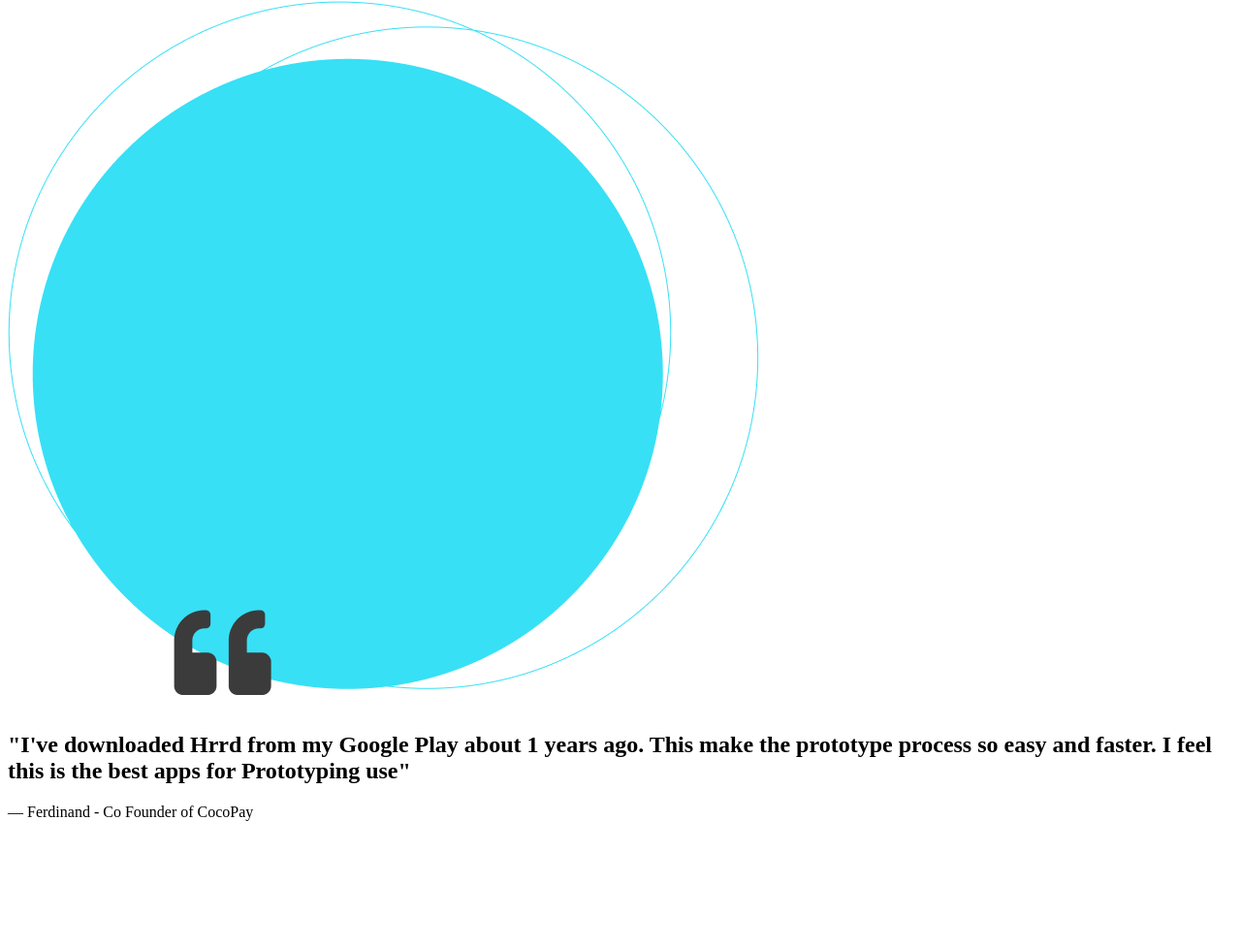
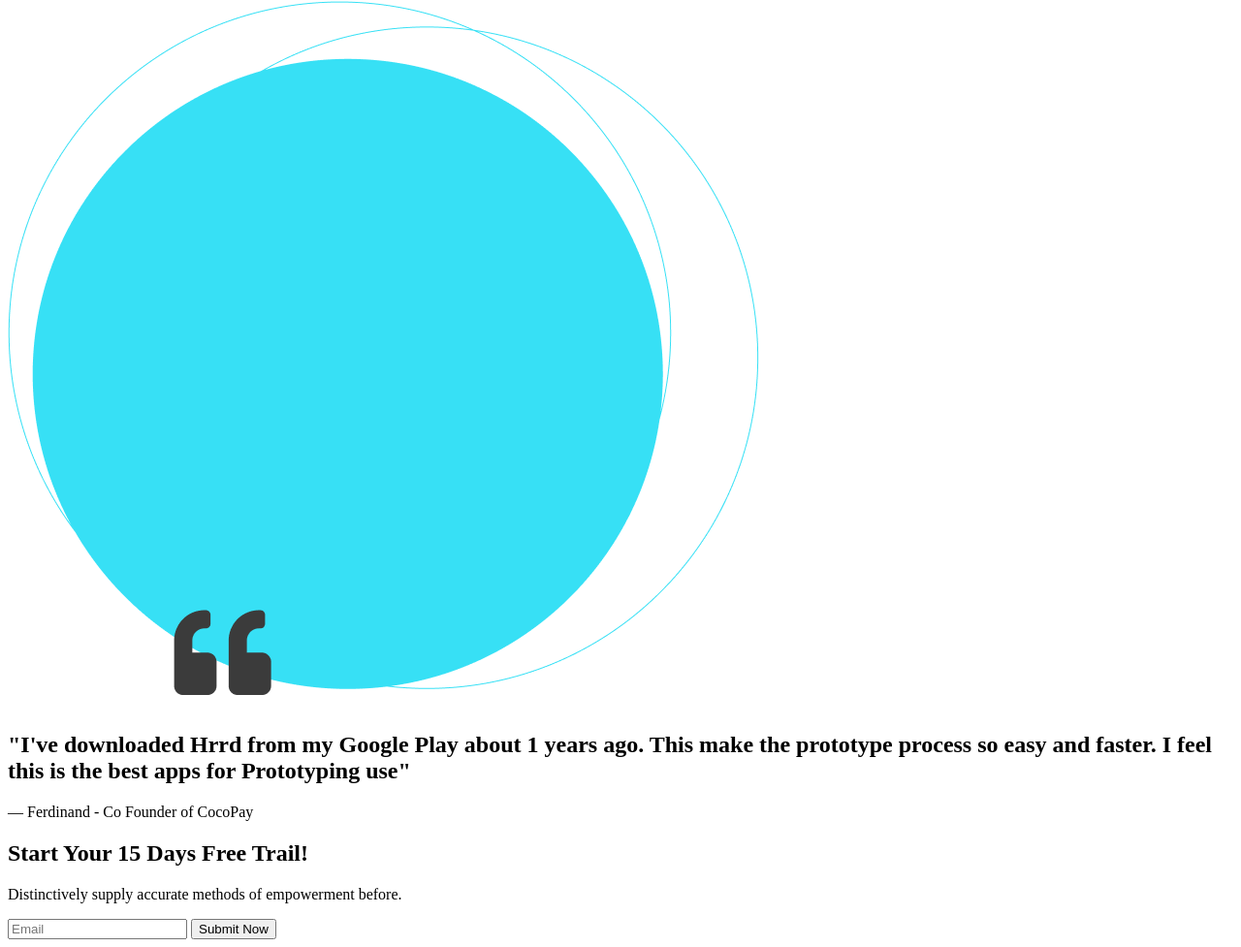
Before and after one commit to MosTP97/Web-dev, a plain HTML site: page index.html in a window 1280 px wide. Shown: the part 5024-6001 px from the top of the page at 97% size. Before the commit the page ends 5887 px from the top, so only its background shows below. Drawn offline with Linux system fonts and the light colour scheme.

Commit message:
Create CTA

```diff
--- a/index.html
+++ b/index.html
@@ -129,6 +129,24 @@
                     <p>— Ferdinand  - Co Founder of CocoPay</p>
                 </div>
             </div>
+            <!-- Testimonial End -->
+
+            <!-- CTA Start -->
+            <div class="CTA">
+                <div class="CTA-Box">
+                    <div class="CTA-Box-Title">
+                        <h1>Start Your 15 Days Free Trail!</h1>
+                        <p>Distinctively supply accurate methods of empowerment before.</p>
+                    </div>
+                    <div class="CTA-Box-Email">
+                        <input type="email" id="email" placeholder="Email">
+                        <input type="submit" value="Submit Now">
+                    </div>
+                </div>
+            </div>
+            <!-- CTA End -->
+
+
         </div>
     </section>
 </body>
```
